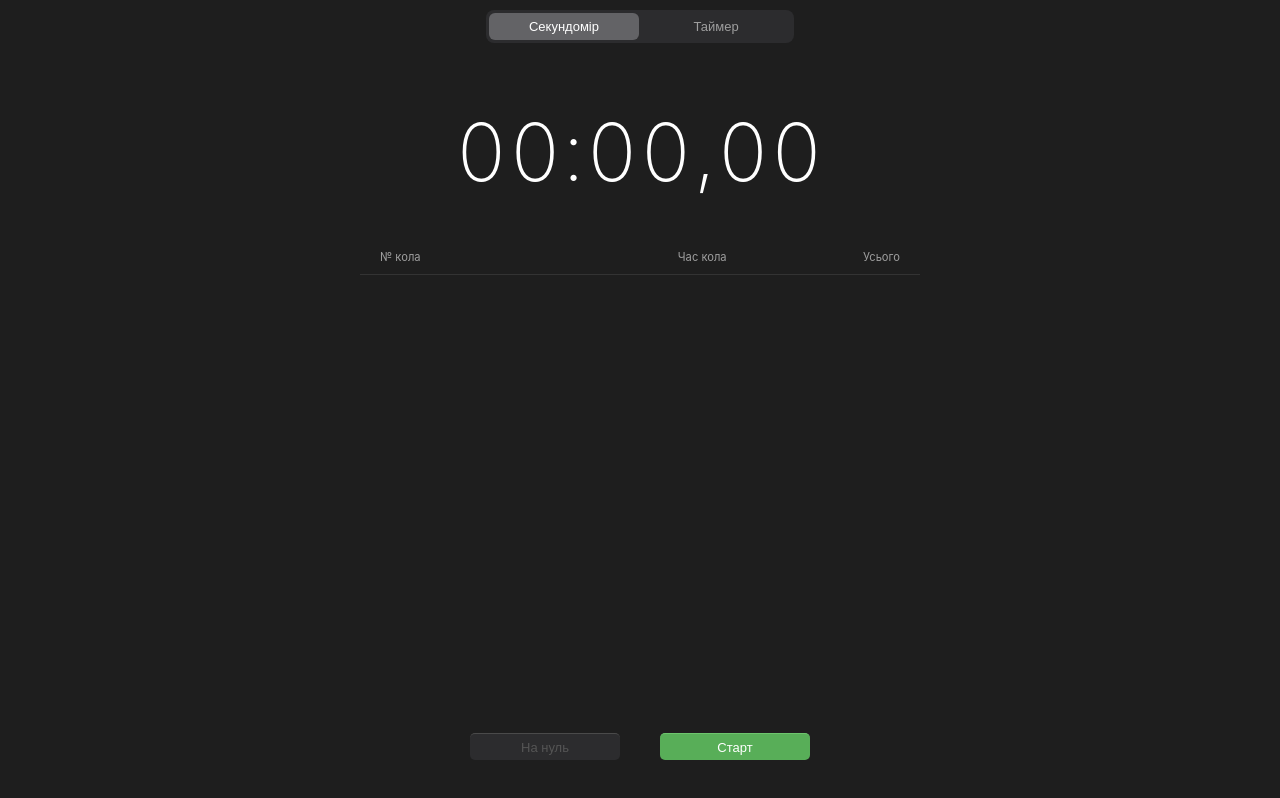
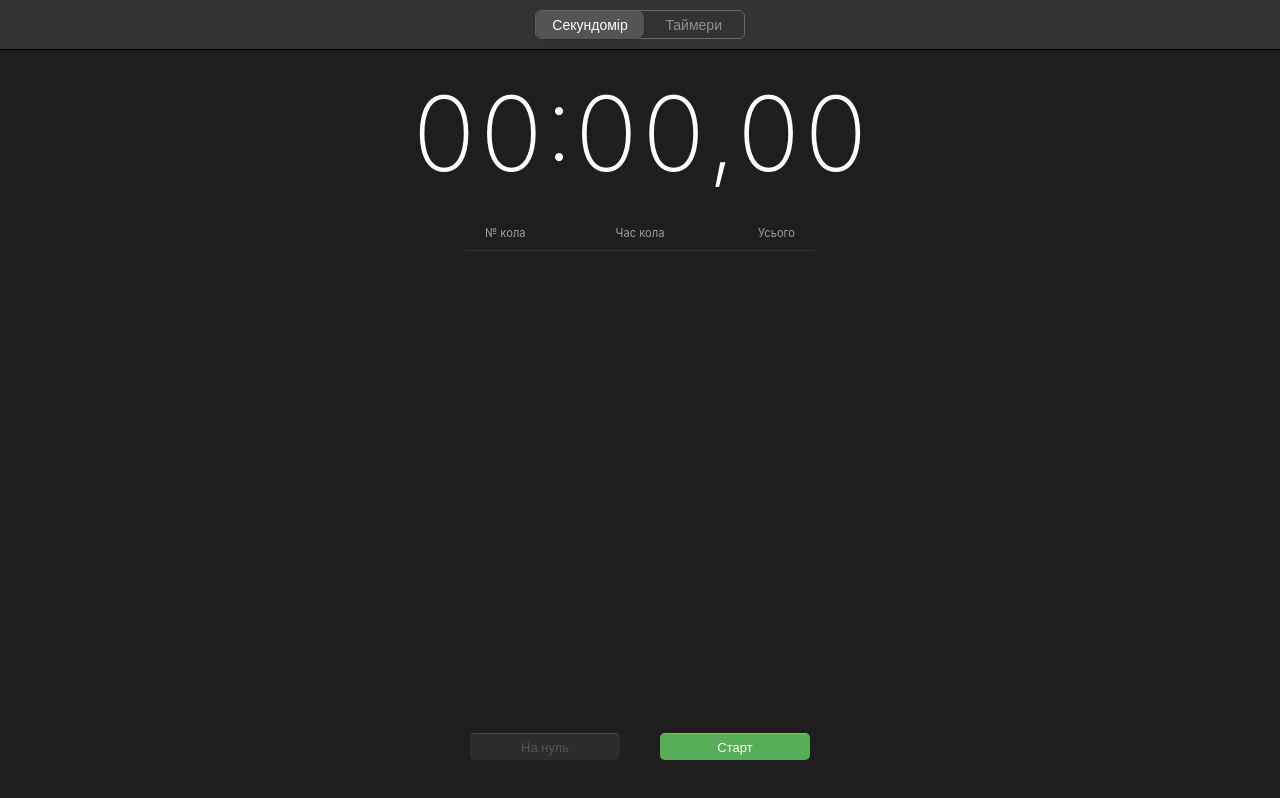
Before and after one commit to AndrewKozak2/react-ios-clock-copy, a React (Vite) app: page / in a window 1280 px wide. Built offline with nearby package versions, Linux system fonts and the light colour scheme.

Commit message:
updating styles and adding functionality as in the apple app

```diff
--- a/src/App.css
+++ b/src/App.css
@@ -17,7 +17,6 @@
   display: flex;
   flex-direction: column;
   height: 100vh;
-  padding-top: 10px;
 }
 
 .content-area {
@@ -25,33 +24,47 @@
   position: relative;
 }
 
+.app-header {
+  width: 100%;
+  background-color: #323232;
+  border-bottom: 1px solid #000;
+  padding: 10px 0;
+  display: flex;
+  justify-content: center;
+  flex-shrink: 0;
+}
+
 .tab-navigation {
   display: flex;
   justify-content: center;
-  gap: 2px;
-  background-color: #2c2c2e;
-  padding: 3px;
-  border-radius: 8px;
-  width: fit-content;
-  margin: 0 auto;
+  align-items: center;
+  background-color: #323232;
+  border: 1px solid #696969;
+  border-radius: 6px;
+  gap: 0;
+  margin: 0;
 }
 
 .tab {
-  background: none;
+  background: transparent;
   border: none;
-  color: #9e9e9e;
-  padding: 4px 12px;
-  font-size: 13px;
+  color: #909090;
+  padding: 4px 16px;
+  font-size: 14px;
+  font-weight: 400;
+  min-width: 100px;
   border-radius: 6px;
   cursor: pointer;
+  transition: all 0.2s ease;
 }
 
 .tab:hover {
-  background-color: rgba(255, 255, 255, 0.05);
+  color: #fff;
 }
 
 .tab.active {
-  background-color: #636366;
-  color: white;
+  background-color: #545454;
+  color: #ffffff;
   font-weight: 500;
+  box-shadow: 0 1px 3px rgba(0,0,0,0.3);
 }
--- a/src/App.jsx
+++ b/src/App.jsx
@@ -9,6 +9,7 @@ function App() {
   return (
     <div className="main-layout">
       {/* Навігація */}
+      <div className="app-header">
         <div className="tab-navigation">
           <button
             className={activeTab === "stopwatch" ? "tab active" : "tab"}
@@ -20,8 +21,9 @@ function App() {
             className={activeTab === "timer" ? "tab active" : "tab"}
             onClick={() => setActiveTab("timer")}
           >
-          Таймер
+            Таймери
           </button>
+        </div>
       </div>
 
       {/* Умовний рендеринг */}
--- a/src/components/Stopwatch.css
+++ b/src/components/Stopwatch.css
@@ -3,30 +3,32 @@
   flex-direction: column;
   height: 100%;
   width: 100%;
-  max-width: 600px;
+  max-width: 700px;
   margin: 0 auto;
   padding: 20px;
 }
 
 .timer-section {
   flex: 0 0 auto;
-  padding: 40px 0;
   text-align: center;
 }
 
 .timer-display {
-  font-size: 5rem;
+  font-size: 6.5rem;
   font-weight: 200;
   font-variant-numeric: tabular-nums;
-  letter-spacing: 2px;
 }
 
 .laps-container {
-  flex: 1 1 auto;
+  flex: 1 1 0px;
+  min-height: 0;
   display: flex;
   flex-direction: column;
   overflow: hidden;
-  margin-bottom: 20px;
+  margin: 20px 0 60px 0;
+  width: 100%;
+  max-width: 350px;
+  align-self: center;
 }
 
 .laps-header {
@@ -41,15 +43,16 @@
 
 .laps-list {
   overflow-y: auto;
-  flex-grow: 1;
+  flex: 1;
+  scrollbar-width: thin;
 }
 
 .lap-item {
   display: grid;
   grid-template-columns: 1fr 1fr 1fr;
-  padding: 12px 20px;
+  padding: 7px 20px;
   border-bottom: 1px solid #2a2a2a;
-  font-size: 1rem;
+  font-size: 0.8rem;
   font-variant-numeric: tabular-nums;
 }
 
@@ -59,7 +62,10 @@
 }
 
 .laps-header span:nth-child(2),
-.lap-item span:nth-child(2),
+.lap-item span:nth-child(2) {
+  text-align: center;
+}
+
 .laps-header span:last-child,
 .lap-item span:last-child {
   text-align: right;
@@ -109,3 +115,11 @@ button:disabled {
   cursor: default;
   opacity: 1;
 }
+
+.text-green {
+  color: #30d158;
+}
+
+.text-red {
+  color: #ff453a;
+}
--- a/src/components/Stopwatch.jsx
+++ b/src/components/Stopwatch.jsx
@@ -47,6 +47,13 @@ export default function Stopwatch() {
   function handleLap() {
     setLaps([...laps, time]);
   }
+  const lapDurations = laps.map((totalTime, index) => {
+    const prevTotalTime = laps[index - 1] || 0;
+    return totalTime - prevTotalTime;
+  });
+
+  const minDuration = Math.min(...lapDurations);
+  const maxDuration = Math.max(...lapDurations);
 
   return (
     <div className="app-container">
@@ -71,8 +78,14 @@ export default function Stopwatch() {
             const prevTotalTime = laps[realIndex - 2] || 0;
             const lapDuration = totalTime - prevTotalTime;
 
+            let colorClass = "";
+            if (laps.length >= 2) {
+              if (lapDuration === minDuration) colorClass = "text-green";
+              else if (lapDuration === maxDuration) colorClass = "text-red";
+            }
+
             return (
-              <div key={realIndex} className="lap-item">
+              <div key={realIndex} className={`lap-item ${colorClass}`}>
                 <span>Коло {realIndex}</span>
                 <span>{formattedTime(lapDuration)}</span>
                 <span>{formattedTime(totalTime)}</span>
--- a/src/components/Timer.css
+++ b/src/components/Timer.css
@@ -11,15 +11,16 @@
   flex-direction: column;
   align-items: center;
   width: 100%;
-  margin-top: 15vh;
+  margin-top: 20vh;
 }
 
 .inputs-header {
   display: flex;
-  justify-content: space-between;
-  width: 340px;
-  padding: 0 45px;
-  margin-bottom: 2px;
+  justify-content: center;
+  align-items: center;
+  width: 100%;
+  padding: 0 15px;
+  margin-bottom: 12px;
   font-size: 13px;
   color: #9e9e9e;
   font-weight: 500;
@@ -31,8 +32,8 @@
 
 .timer-display-card {
   background-color: #262626;
-  border-radius: 12px;
-  padding: 0 15px;
+  border-radius: 6px;
+  padding: 0 20px;
   display: flex;
   justify-content: center;
   align-items: center;
@@ -46,14 +47,14 @@
 }
 
 .inputs-row input {
-  font-size: 5.5rem;
+  font-size: 6rem;
   font-weight: 200;
   background: transparent;
   border: none;
   outline: none;
   color: #ffffff;
   text-align: center;
-  width: 100px;
+  width: 120px;
   height: 90px;
   padding: 0;
   margin: 0 2px;
@@ -95,14 +96,14 @@ input[type="number"]::-webkit-inner-spin-button {
 .timer-labels {
   display: flex;
   flex-direction: column;
-  gap: 10px;
+  gap: 5px;
   margin-top: 20px;
 }
 
 .label-row {
   background-color: #262626;
-  width: 320px;
-  height: 28px;
+  width: 185px;
+  height: 22px;
   border-radius: 5px;
   border: 1px solid #333;
   display: flex;
@@ -121,18 +122,19 @@ input[type="number"]::-webkit-inner-spin-button {
   padding-left: 10px;
 }
 .timer-name-input::placeholder {
-  color: #c0c0c0;
+  color: #5e5d5d;
 }
 
 .radius-select {
   width: 100%;
-  padding: 0 4px 0 10px;
+  padding: 2px 1px 2px 10px;
   display: flex;
   justify-content: space-between;
   align-items: center;
   color: #c0c0c0;
   font-size: 13px;
   cursor: pointer;
+  background-color: #5b5b5b;
 }
 
 .select-arrow {
@@ -145,14 +147,13 @@ input[type="number"]::-webkit-inner-spin-button {
   justify-content: center;
 }
 .select-arrow svg {
-  fill: black;
-  transform: scale(0.7);
+  fill: white;
 }
 
 .timer-controls-bottom {
   display: flex;
   gap: 15px;
-  margin-top: 60px;
+  margin-top: 140px;
 }
 
 .timer-controls-bottom button {
--- a/src/components/Timer.jsx
+++ b/src/components/Timer.jsx
@@ -129,7 +129,7 @@ function Timer() {
         <div className="radius-select">
           <span>Радіус (типовий)</span>
           <div className="select-arrow">
-            <svg viewBox="0 0 24 24" width="12" height="12">
+            <svg viewBox="0 0 24 24" width="24" height="24">
               <path d="M7 14l5 5 5-5H7z" />
               <path d="M7 10l5-5 5 5H7z" />
             </svg>
```
Lines whose indentation alone changed are shown as unchanged.
